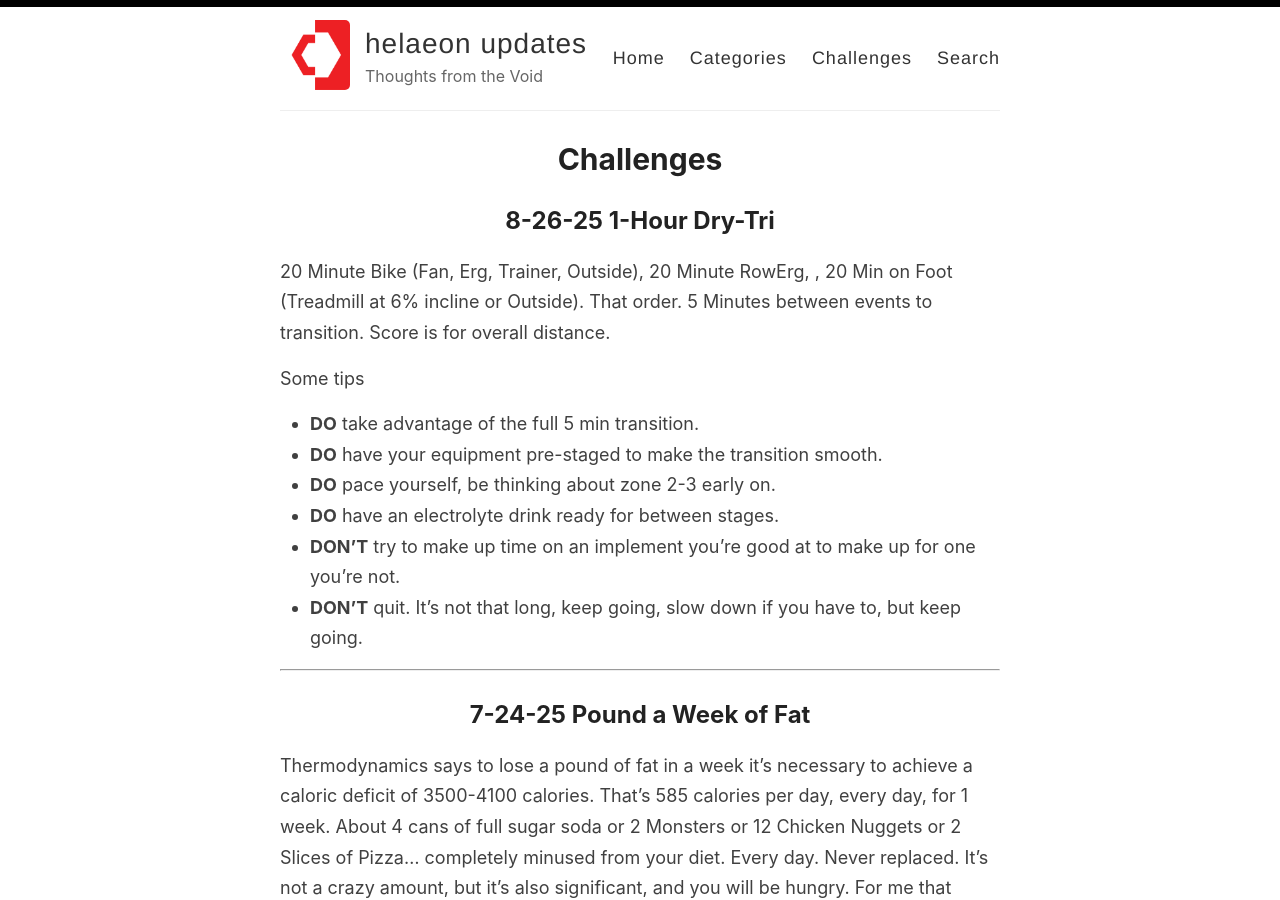
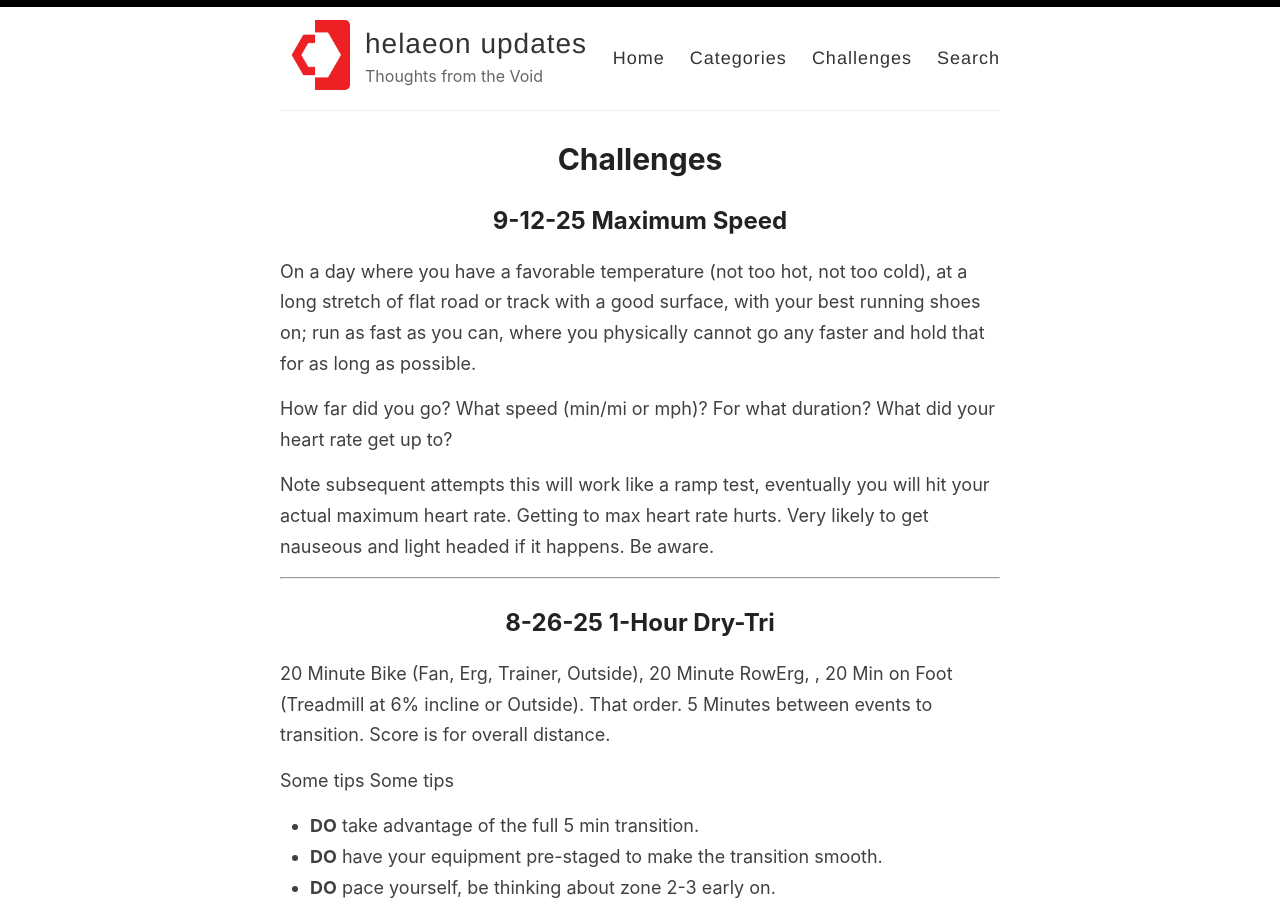
Before and after one commit to helaeon/helaeon.github.io, a Jekyll site: the page built from _pages/challenges.md, in a window 1280 px wide and 900 px high. Built offline with Jekyll 4.4.1, drawn with Linux system fonts in a browser that asks for light colours.

Commit message:
Add files via upload

```diff
--- a/_pages/challenges.md
+++ b/_pages/challenges.md
@@ -3,10 +3,21 @@ layout: page
 permalink: /challenges/
 title: Challenges
 ---
+**9-12-25** Maximum Speed
+------
+On a day where you have a favorable temperature (not too hot, not too cold), at a long stretch of flat road or track with a good surface, with your best running shoes on; run as fast as you can, where you physically cannot go any faster and hold that for as long as possible.
+
+How far did you go? What speed (min/mi or mph)? For what duration? What did your heart rate get up to?
+
+Note subsequent attempts this will work like a ramp test, eventually you will hit your actual maximum heart rate. Getting to max heart rate hurts. Very likely to get nauseous and light headed if it happens. Be aware.
+
+------
+
 **8-26-25** 1-Hour Dry-Tri
 ------
 20 Minute Bike (Fan, Erg, Trainer, Outside), 20 Minute RowErg, , 20 Min on Foot (Treadmill at 6% incline or Outside). That order. 5 Minutes between events to transition. Score is for overall distance.
 
+Some tips
 Some tips
 - **DO** take advantage of the full 5 min transition.
 - **DO** have your equipment pre-staged to make the transition smooth.
@@ -289,5 +300,4 @@ Modification of the first challenge in this video:
 ------
 1 easy (zone 2-3(, 1 fast (zone 4), 1 long run (over an hour) every week for the next 10 weeks. Goal is to do 1.5 miles in less than 13 minutes (sub 8:40/mi pace sustained). Or, improve your 1.5 or 5k pace overall if you're already that fast. Bonus if you can do sub 13 min on the spot without zone 5. As in, not specifically tapering or resting for the test event.
 
-
 ******
```
